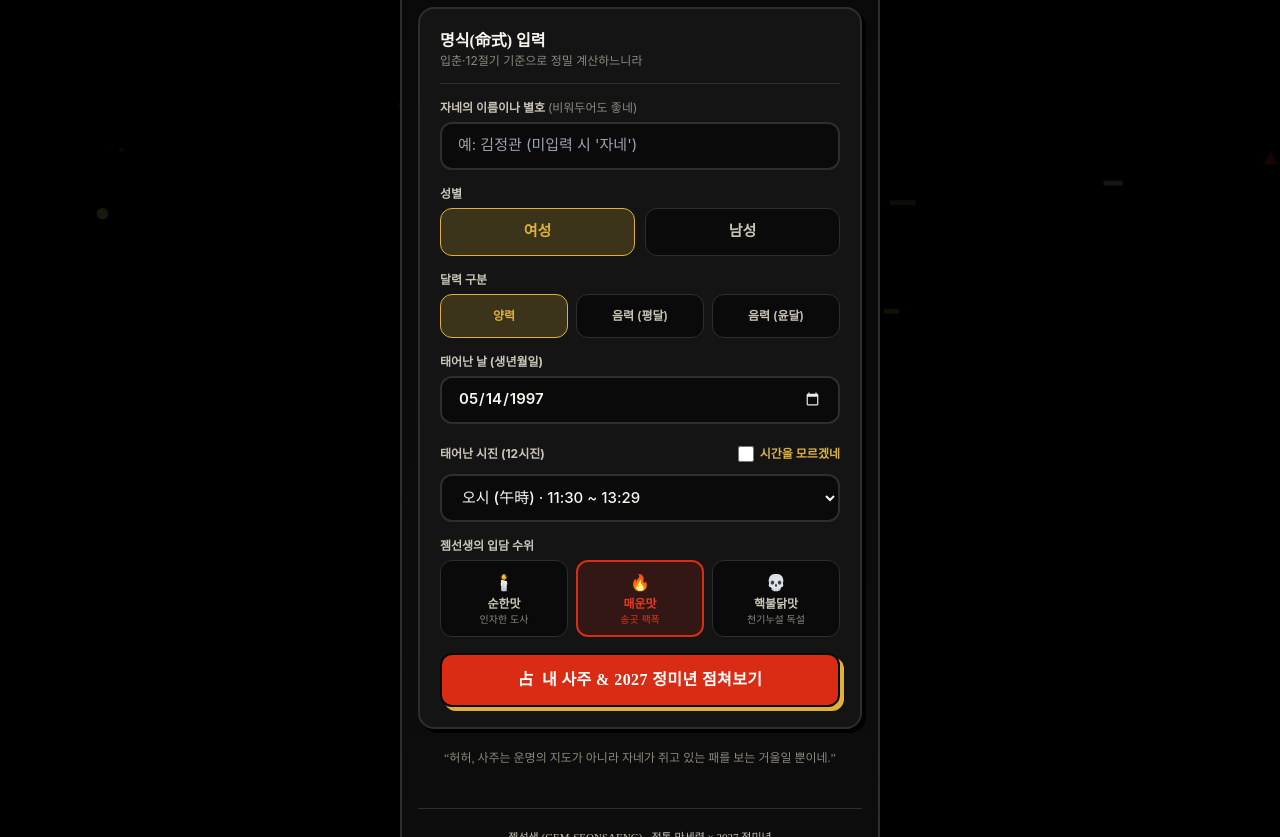
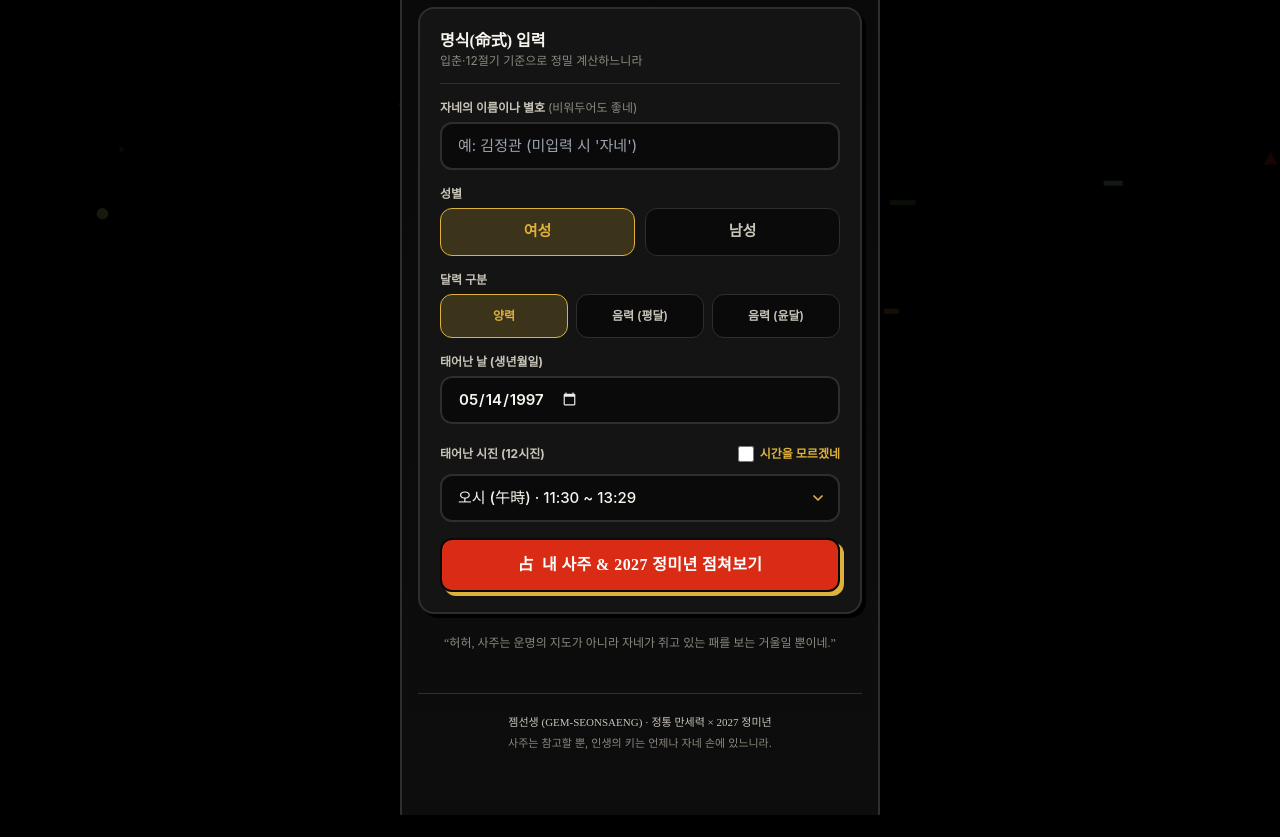
Before and after one commit to gsadaegu/saju-2027, a plain HTML site: page index.html in a window 1280 px wide. Shown: the part 400-1237 px from the top of the page. After the commit the page ends 1215 px from the top, so only its background shows below. Drawn offline with nearby package versions, Linux system fonts and the light colour scheme; a web font is replaced by a local one.

Commit message:
Add files via upload

```diff
--- a/index.html
+++ b/index.html
@@ -153,13 +153,36 @@
       background: var(--input-bg);
       border: 2px solid var(--card-border);
       color: var(--text-main);
+      width: 100%;
+      max-width: 100%;
+      min-width: 0;
+      height: 48px;
       min-height: 48px;
+      -webkit-appearance: none;
+      appearance: none;
       transition: border-color 0.2s ease, box-shadow 0.2s ease;
     }
     .mystic-input:focus {
       outline: none;
       border-color: var(--accent-gold);
       box-shadow: 0 0 0 2px rgba(221, 177, 59, 0.22);
+    }
+    /* iOS Safari 날짜/셀렉트 박스 깨짐 및 가로 넘침 방지 */
+    input[type="date"].mystic-input {
+      display: flex;
+      align-items: center;
+      line-height: 44px;
+      text-align: left;
+      overflow: hidden;
+    }
+    input[type="date"].mystic-input::-webkit-date-and-time-value {
+      text-align: left;
+      margin: 0;
+      width: 100%;
+    }
+    select.mystic-input {
+      line-height: normal;
+      padding-right: 40px;
     }
     body:not(.light-mode) input[type="date"]::-webkit-calendar-picker-indicator {
       filter: invert(0.92);
@@ -447,6 +470,7 @@
             <!-- Native Date Picker -->
             <div>
               <label for="birth-date" class="block text-xs font-bold text-sub mb-1.5">태어난 날 (생년월일)</label>
+              <div class="w-full overflow-hidden rounded-xl">
                 <input
                   type="date"
                   id="birth-date"
@@ -454,8 +478,9 @@
                   min="1900-01-01"
                   max="2099-12-31"
                   required
-                class="mystic-input w-full px-4 rounded-xl text-[15px] font-semibold"
+                  class="mystic-input block w-full max-w-full min-w-0 px-4 rounded-xl text-[15px] font-semibold"
                 />
+              </div>
             </div>
 
             <!-- Birth Time (12시진 Dropdown + Unknown Toggle) -->
@@ -467,7 +492,8 @@
                   <span>시간을 모르겠네</span>
                 </label>
               </div>
-              <select id="birth-time-select" class="mystic-input w-full px-4 rounded-xl text-[15px] font-medium">
+              <div class="relative w-full">
+                <select id="birth-time-select" class="mystic-input w-full px-4 pr-10 rounded-xl text-[15px] font-medium">
                   <option value="0">자시 (子時) · 23:30 ~ 01:29</option>
                   <option value="1">축시 (丑時) · 01:30 ~ 03:29</option>
                   <option value="2">인시 (寅時) · 03:30 ~ 05:29</option>
@@ -481,27 +507,9 @@
                   <option value="10">술시 (戌時) · 19:30 ~ 21:29</option>
                   <option value="11">해시 (亥時) · 21:30 ~ 23:29</option>
                 </select>
-            </div>
-
-            <!-- 3-Level Sage Spice Selector Pills -->
-            <div>
-              <span class="block text-xs font-bold text-sub mb-1.5">젬선생의 입담 수위</span>
-              <div class="grid grid-cols-3 gap-2">
-                <button type="button" data-spice="mild" class="spice-btn min-h-[72px] p-2 rounded-xl border text-center transition cursor-pointer text-sub" style="background: var(--input-bg); border-color: var(--card-border);">
-                  <div class="text-base">🕯️</div>
-                  <div class="text-xs font-bold mt-0.5">순한맛</div>
-                  <div class="text-[10px] text-muted">인자한 도사</div>
-                </button>
-                <button type="button" data-spice="medium" class="spice-btn min-h-[72px] p-2 rounded-xl border-2 border-crimsonSeal bg-crimsonSeal/15 text-crimson text-center transition cursor-pointer">
-                  <div class="text-base">🔥</div>
-                  <div class="text-xs font-extrabold mt-0.5">매운맛</div>
-                  <div class="text-[10px] opacity-90">송곳 팩폭</div>
-                </button>
-                <button type="button" data-spice="nuclear" class="spice-btn min-h-[72px] p-2 rounded-xl border text-center transition cursor-pointer text-sub" style="background: var(--input-bg); border-color: var(--card-border);">
-                  <div class="text-base">💀</div>
-                  <div class="text-xs font-bold mt-0.5">핵불닭맛</div>
-                  <div class="text-[10px] text-muted">천기누설 독설</div>
-                </button>
+                <svg class="pointer-events-none absolute right-3.5 top-1/2 -translate-y-1/2 w-4 h-4 text-gold" viewBox="0 0 20 20" fill="none" stroke="currentColor" stroke-width="2.2" stroke-linecap="round" stroke-linejoin="round">
+                  <path d="M5 7.5L10 12.5L15 7.5" />
+                </svg>
               </div>
             </div>
 
```
Lines whose indentation alone changed are shown as unchanged.
